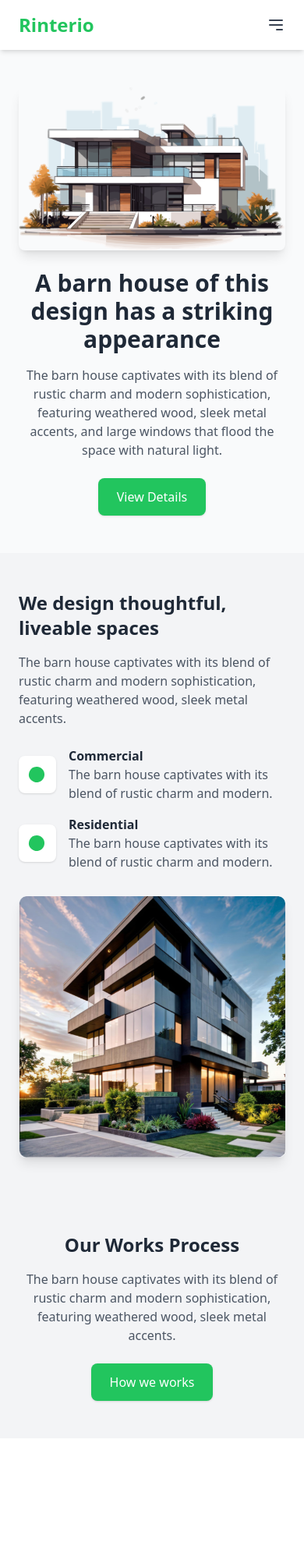
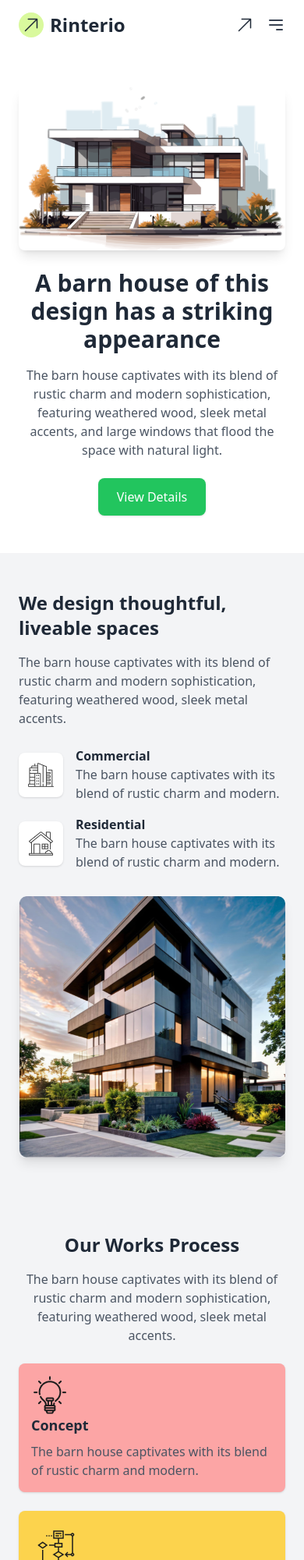
Before and after one commit to Ahmedalislam/Assignment-03, a plain HTML site: page index.html in a window 390 px wide. Shown: the top 2000 px of the page at 78% size. Before the commit the page ends 1844 px from the top, so only its background shows below. Drawn offline with nearby package versions, Linux system fonts and the light colour scheme.

Commit message:
work process added and responsive

```diff
--- a/index.html
+++ b/index.html
@@ -19,14 +19,18 @@
 }
 </style>
 
-
 </head>
 <body>
-    <body class="bg-gray-50">
-        <!-- Header -->
-        <header class="flex items-center justify-between px-6 py-4 bg-white shadow-md">
+
+<!-- Header section -->
+<header class="flex items-center justify-between px-6 py-4 bg-white">
     <div class="flex items-center space-x-2">
-                <span class="text-green-500 text-2xl font-bold">Rinterio</span>
+        <span class="bg-lime-200 rounded-2xl p-1">
+        <svg xmlns="http://www.w3.org/2000/svg" fill="none" viewBox="0 0 24 24" stroke-width="1.5" stroke="currentColor" class="size-6">
+            <path stroke-linecap="round" stroke-linejoin="round" d="m4.5 19.5 15-15m0 0H8.25m11.25 0v11.25" />
+          </svg>
+        </span>
+        <h3 class=" text-2xl font-bold">Rinterio</h3>
     </div>
     <nav class="hidden md:flex space-x-6">
         <a href="#" class="text-gray-700 hover:text-green-500">Home</a>
@@ -36,24 +40,32 @@
         <a href="#" class="text-gray-700 hover:text-green-500">Contact Us</a>
     </nav>
     <div class="flex items-center space-x-4">
-                <button class="hidden md:block px-4 py-2 bg-green-500 text-white rounded-lg shadow hover:bg-green-600">Book Consult</button>
+        <button class="hidden md:block px-4 py-2 bg-green-500 text-white rounded-3xl">Book Consult</button>
+<div class="md:hidden">
+    <svg xmlns="http://www.w3.org/2000/svg" fill="none" viewBox="0 0 24 24" stroke-width="1.5" stroke="currentColor" class="size-6">
+        <path stroke-linecap="round" stroke-linejoin="round" d="m4.5 19.5 15-15m0 0H8.25m11.25 0v11.25" />
+      </svg>
+
+
+</div>
         <button class="md:hidden text-gray-700">
             <svg xmlns="http://www.w3.org/2000/svg" class="h-6 w-6" fill="none" viewBox="0 0 24 24" stroke="currentColor">
                 <path stroke-linecap="round" stroke-linejoin="round" stroke-width="2" d="M4 6h16M4 12h16m-7 6h7" />
             </svg>
+
         </button>
     </div>
 </header>
 
-        <!-- Hero Section -->
-        <main class="px-6 py-12 text-center">
+<!-- Banner Section -->
+<div class="px-6 py-12 text-center">
     <div class="max-w-4xl mx-auto">
         <img src="assets/banner.png" alt="Barn House Design" class="w-full h-auto rounded-lg shadow-lg mb-6">
         <h1 class="text-3xl md:text-4xl font-bold text-gray-800 mb-4">A barn house of this design has a striking appearance</h1>
         <p class="text-gray-600 mb-6">The barn house captivates with its blend of rustic charm and modern sophistication, featuring weathered wood, sleek metal accents, and large windows that flood the space with natural light.</p>
         <a href="#" class="inline-block px-6 py-3 bg-green-500 text-white rounded-lg shadow hover:bg-green-600">View Details</a>
     </div>
-        </main>
+</div>
 
 <!-- About Us Section -->
 <section class="bg-gray-100 py-12">
@@ -64,9 +76,7 @@
             <div class="space-y-4">
                 <div class="flex items-center space-x-4">
                     <div class="p-3 bg-white rounded-lg shadow">
-                                <svg xmlns="http://www.w3.org/2000/svg" class="h-6 w-6 text-green-500" viewBox="0 0 24 24" fill="currentColor">
-                                    <path d="M12 2a10 10 0 11-7.515 17.51A10.02 10.02 0 0112 2zM9.293 12.707a1 1 0 011.414-1.414l2.586 2.586a1 1 0 010 1.414l-2.586 2.586a1 1 0 01-1.414-1.414L11.172 14l-1.879-1.879z" />
-                                </svg>
+                       <img src="assets/commercial.png" alt="">
                     </div>
                     <div>
                         <h3 class="font-bold text-gray-800">Commercial</h3>
@@ -75,9 +85,7 @@
                 </div>
                 <div class="flex items-center space-x-4">
                     <div class="p-3 bg-white rounded-lg shadow">
-                                <svg xmlns="http://www.w3.org/2000/svg" class="h-6 w-6 text-green-500" viewBox="0 0 24 24" fill="currentColor">
-                                    <path d="M12 2a10 10 0 11-7.515 17.51A10.02 10.02 0 0112 2zM9.293 12.707a1 1 0 011.414-1.414l2.586 2.586a1 1 0 010 1.414l-2.586 2.586a1 1 0 01-1.414-1.414L11.172 14l-1.879-1.879z" />
-                                </svg>
+                       <img src="assets/residential.png" alt="">
                     </div>
                     <div>
                         <h3 class="font-bold text-gray-800">Residential</h3>
@@ -99,13 +107,37 @@
     <div class="max-w-4xl mx-auto px-6 text-center">
         <h2 class="text-2xl font-bold text-gray-800 mb-4">Our Works Process</h2>
         <p class="text-gray-600 mb-6">The barn house captivates with its blend of rustic charm and modern sophistication, featuring weathered wood, sleek metal accents.</p>
-                <a href="#" class="inline-block px-6 py-3 bg-green-500 text-white rounded-lg shadow hover:bg-green-600">How we works</a>
+
+        <div class="grid grid-cols-1 sm:grid-cols-2 lg:grid-cols-4 gap-6 text-start">
+            <div class="p-4 bg-red-300 rounded-lg shadow">
+                <img src="assets/concept.png" alt="">
+                <h3 class="text-lg font-bold text-gray-800 mb-2">Concept</h3>
+                <p class="text-gray-600">The barn house captivates with its blend of rustic charm and modern.</p>
+            </div>
+            <div class="p-6 bg-amber-300 rounded-lg shadow">
+                <img src="assets/flow-chart.png" alt="">
+                <h3 class="text-lg font-bold text-gray-800 mb-2">Design Process</h3>
+                <p class="text-gray-600">The barn house captivates with its blend of rustic charm and modern.</p>
+            </div>
+            <div class="p-4 bg-green-400 rounded-lg shadow">
+                <img src="assets/vision.png" alt="">
+                <h3 class="text-lg font-bold text-gray-800 mb-2">Supervision</h3>
+                <p class="text-gray-600">The barn house captivates with its blend of rustic charm and modern.</p>
+            </div>
+            <div class="p-4 bg-sky-500 rounded-lg shadow">
+                <img src="assets/budget-planning.png" alt="">
+                <h3 class="text-lg font-bold text-gray-800 mb-2">Budget Planning</h3>
+                <p class="text-gray-600">The barn house captivates with its blend of rustic charm and modern.</p>
+            </div>
+        </div>
+
     </div>
 </section>
-    </body>
-    <body>
 
-    </body>
+
+
+
+
     <footer>
 
     </footer>
```
Lines whose indentation alone changed are shown as unchanged.
